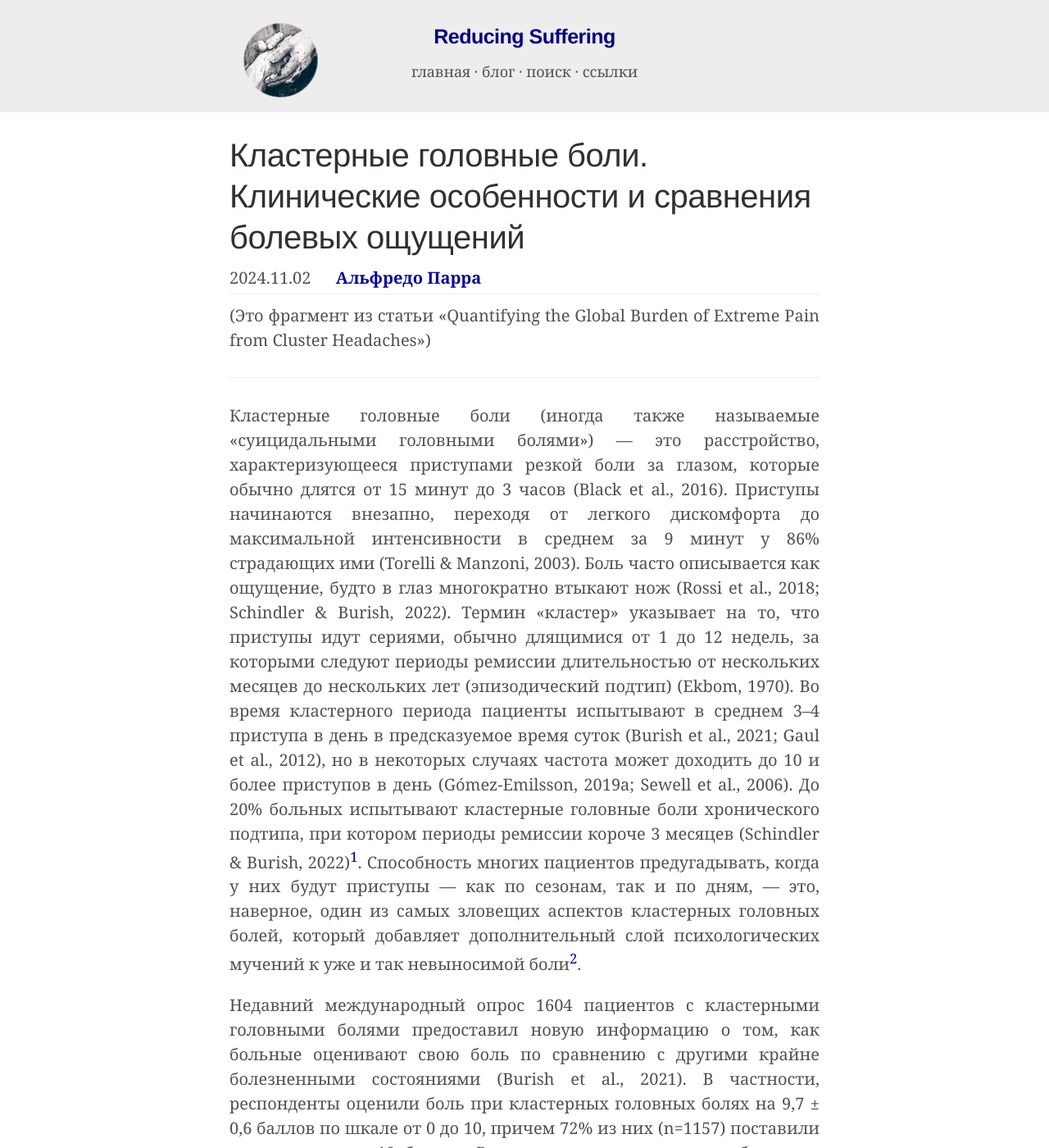
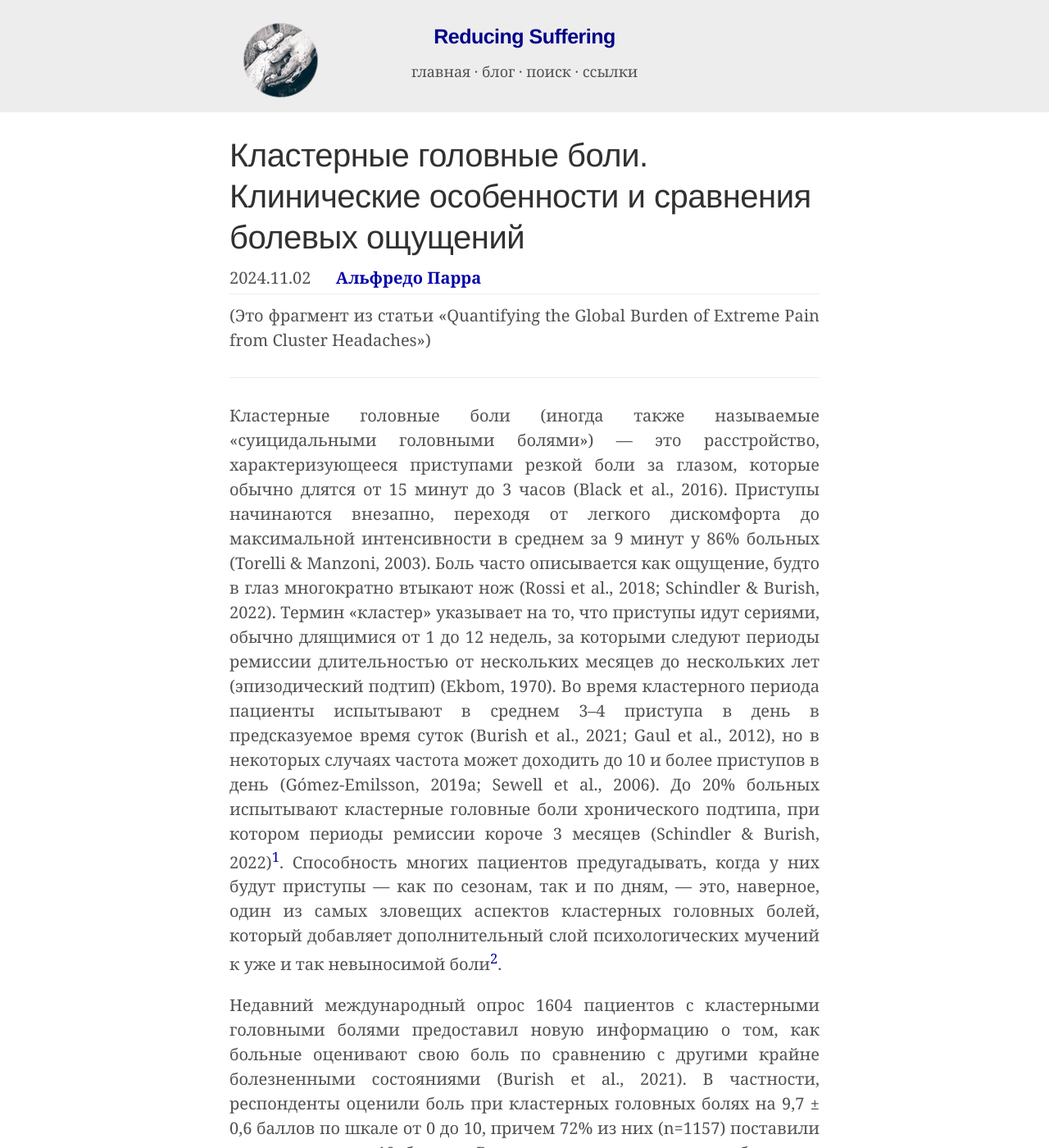
Before and after one commit to ReducingSuffering/reducingsuffering.github.io, a Jekyll site: the page built from _articles/alfredo-parra-1.md, in a window 1280 px wide and 1400 px high. Shown: the whole window at 82% size. Built offline with Jekyll 4.4.1, drawn with Linux system fonts in a browser that asks for light colours.

Commit message:
Update alfredo-parra-1.md

```diff
--- a/_articles/alfredo-parra-1.md
+++ b/_articles/alfredo-parra-1.md
@@ -14,7 +14,7 @@ preview_here: true
 
 ---
 
-Кластерные головные боли (иногда также называемые «суицидальными головными болями») — это расстройство, характеризующееся приступами резкой боли за глазом, которые обычно длятся от 15 минут до 3 часов (Black et al., 2016). Приступы начинаются внезапно, переходя от легкого дискомфорта до максимальной интенсивности в среднем за 9 минут у 86% страдающих ими (Torelli & Manzoni, 2003). Боль часто описывается как ощущение, будто в глаз многократно втыкают нож (Rossi et al., 2018; Schindler & Burish, 2022). Термин «кластер» указывает на то, что приступы идут сериями, обычно длящимися от 1 до 12 недель, за которыми следуют периоды ремиссии длительностью от нескольких месяцев до нескольких лет (эпизодический подтип) (Ekbom, 1970). Во время кластерного периода пациенты испытывают в среднем 3–4 приступа в день в предсказуемое время суток (Burish et al., 2021; Gaul et al., 2012), но в некоторых случаях частота может доходить до 10 и более приступов в день (Gómez-Emilsson, 2019a; Sewell et al., 2006). До 20% больных испытывают кластерные головные боли хронического подтипа, при котором периоды ремиссии короче 3 месяцев (Schindler & Burish, 2022)[^1]. Способность многих пациентов предугадывать, когда у них будут приступы — как по сезонам, так и по дням, — это, наверное, один из самых зловещих аспектов кластерных головных болей, который добавляет дополнительный слой психологических мучений к уже и так невыносимой боли[^2].
+Кластерные головные боли (иногда также называемые «суицидальными головными болями») — это расстройство, характеризующееся приступами резкой боли за глазом, которые обычно длятся от 15 минут до 3 часов (Black et al., 2016). Приступы начинаются внезапно, переходя от легкого дискомфорта до максимальной интенсивности в среднем за 9 минут у 86% больных (Torelli & Manzoni, 2003). Боль часто описывается как ощущение, будто в глаз многократно втыкают нож (Rossi et al., 2018; Schindler & Burish, 2022). Термин «кластер» указывает на то, что приступы идут сериями, обычно длящимися от 1 до 12 недель, за которыми следуют периоды ремиссии длительностью от нескольких месяцев до нескольких лет (эпизодический подтип) (Ekbom, 1970). Во время кластерного периода пациенты испытывают в среднем 3–4 приступа в день в предсказуемое время суток (Burish et al., 2021; Gaul et al., 2012), но в некоторых случаях частота может доходить до 10 и более приступов в день (Gómez-Emilsson, 2019a; Sewell et al., 2006). До 20% больных испытывают кластерные головные боли хронического подтипа, при котором периоды ремиссии короче 3 месяцев (Schindler & Burish, 2022)[^1]. Способность многих пациентов предугадывать, когда у них будут приступы — как по сезонам, так и по дням, — это, наверное, один из самых зловещих аспектов кластерных головных болей, который добавляет дополнительный слой психологических мучений к уже и так невыносимой боли[^2].
 
 Недавний международный опрос 1604 пациентов с кластерными головными болями предоставил новую информацию о том, как больные оценивают свою боль по сравнению с другими крайне болезненными состояниями (Burish et al., 2021). В частности, респонденты оценили боль при кластерных головных болях на 9,7 ± 0,6 баллов по шкале от 0 до 10, причем 72% из них (n=1157) поставили оценку ровно в 10 баллов. Респонденты также оценили боль при других крайне болезненных состояниях, которые им доводилось испытывать. В частности, родовые боли[^3] (n=308) были оценены на 7,2 балла, панкреатит (n=30) на 7,0, почечные камни (n=239) на 6,9, желчные камни (n=111) на 6,3, огнестрельное ранение (n=25) на 6,0, межпозвоночная грыжа (n=261) на 5,9, приступ мигрени (n=663) на 5,4, фибромиалгия (n=63) на 5,2, перелом кости (n=868) на 5,2. Стоит отметить, что это общие ретроспективные оценки, что значит, что отдельные приступы не обязательно в среднем оцениваются на 9,7 баллов. В самом деле, исследования показывают расхождения в оценках пациентами длительности и интенсивности приступов между проспективными отчетами (т. е. когда пациенты записывают данные о приступе в дневник сразу после его окончания) и ретроспективными отчетами (т. е. когда пациентов просят провести оценки, опираясь на память) (Snoer et al., 2019; Torelli & Manzoni, 2003).
 
```
